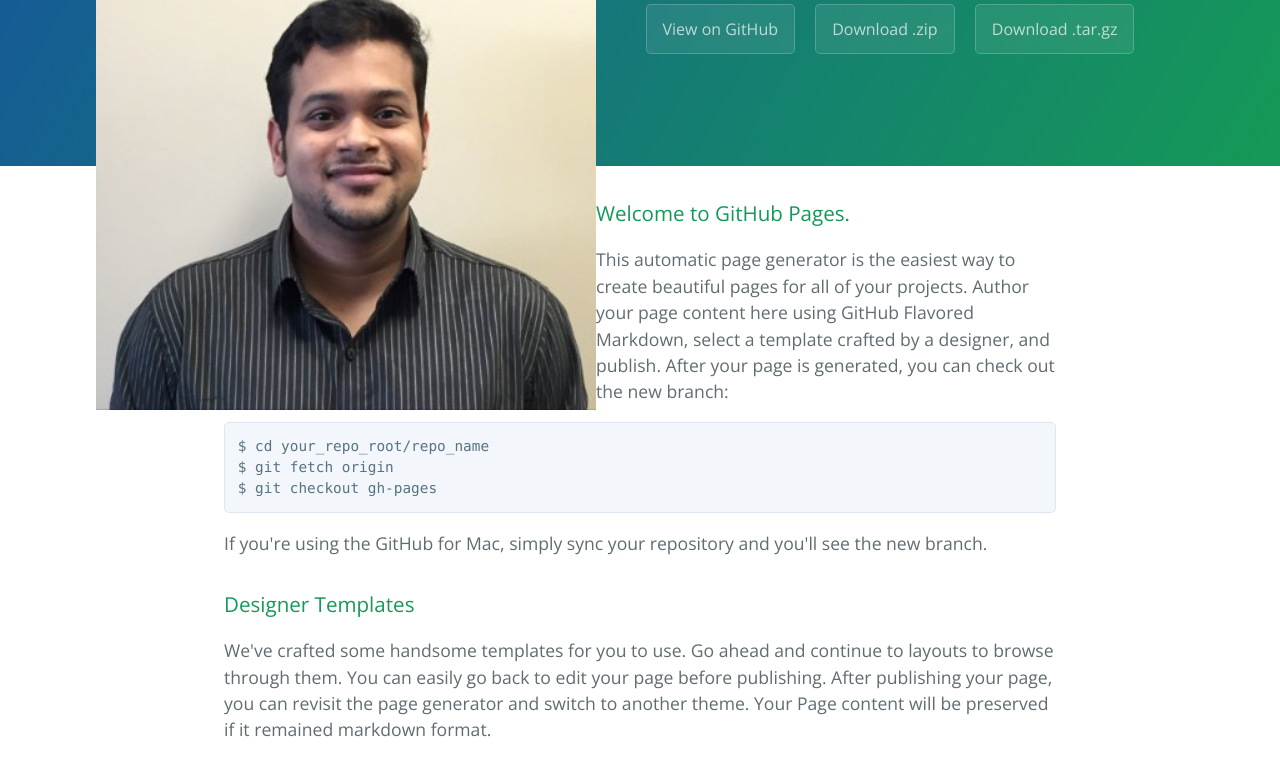
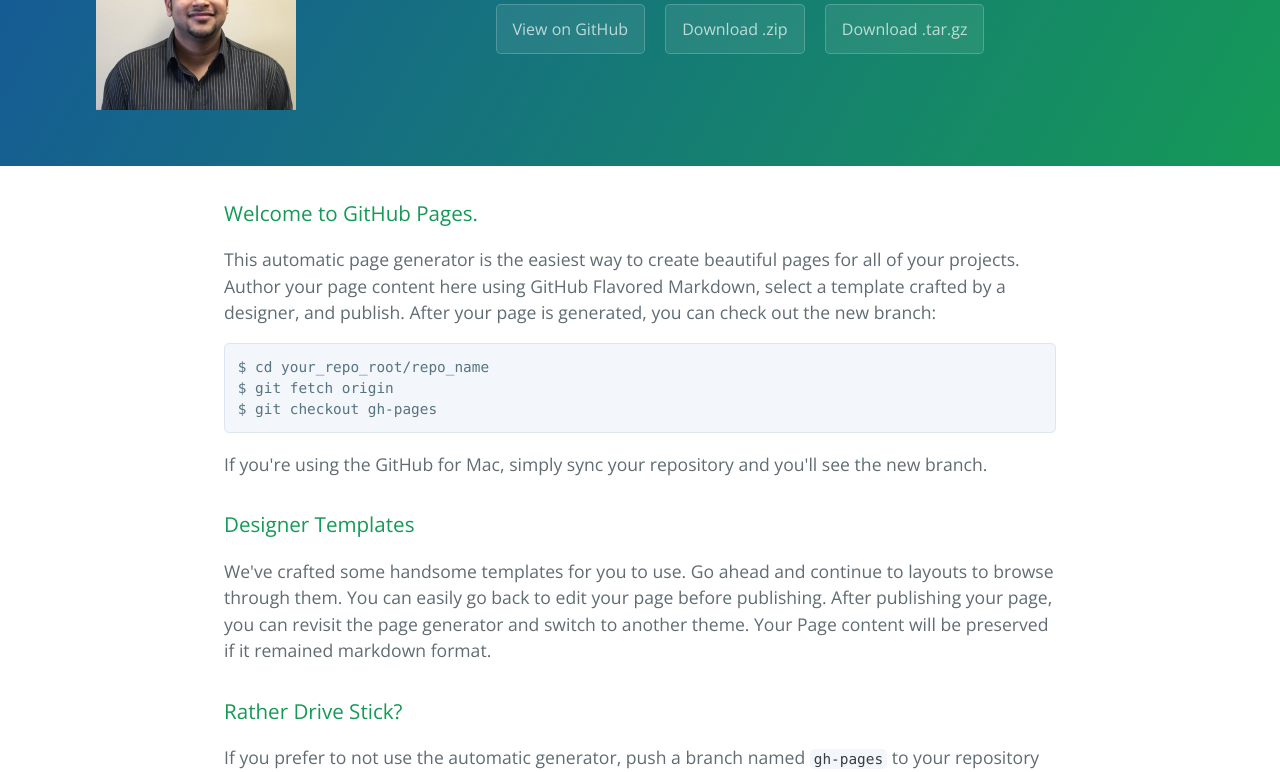
Before and after one commit to yashrajrs/yashrajtest.github.io, a plain HTML site: page index.html in a window 1280 px wide. Shown: the part 170-942 px from the top of the page. Drawn offline with nearby package versions, Linux system fonts and the light colour scheme.

Commit message:
Update index.html

```diff
--- a/index.html
+++ b/index.html
@@ -11,7 +11,7 @@
   </head>
   <body>
     <section class="page-header">
-       <img src="yashraj.png" alt="Yashraj Pic" draggable="false" height="500" width="500" align="left">
+       <img src="yashraj.png" alt="Yashraj Pic" draggable="false" height="200" width="200" align="left">
       <h1 class="project-name">Yashrajtest.GitHub.io</h1>
       <ul>
         <a href="https://github.com/yashrajrs/yashrajtest.github.io" class="btn">View on GitHub</a>
```
